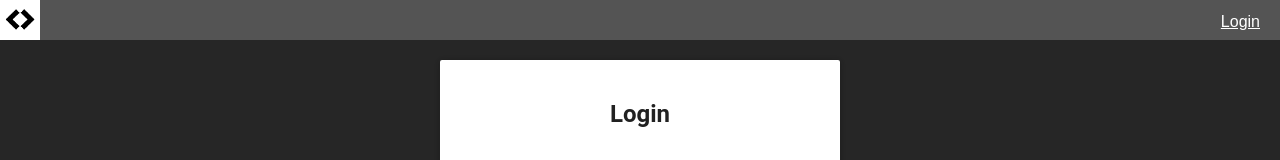
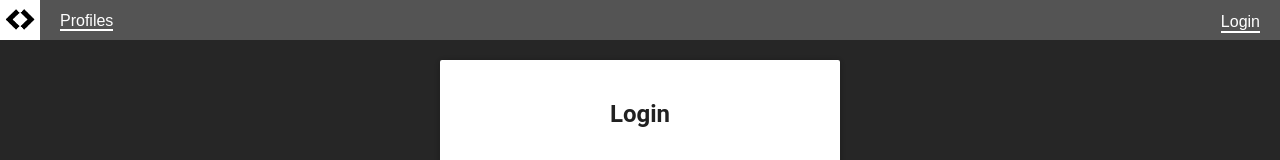
Before and after one commit to alexmorten/code-ui, a React (Create React App) app: page /login in a window 1280 px wide. Shown: the top 160 px of the page. Built offline with nearby package versions, Linux system fonts and the light colour scheme.

Commit message:
# more styling

```diff
--- a/src/App.js
+++ b/src/App.js
@@ -25,6 +25,9 @@ class App extends Component {
         <div className="App">
           <div className="App-header">
             <img src={logo} alt="logo" className="logo"/>
+            <div className="navbar">
+                <NavLink className="link" activeClassName="link-active" to="/">Profiles</NavLink>
+            </div>
             {loginLink}
           </div>
           <div className="App-body">
--- a/src/css/App.css
+++ b/src/css/App.css
@@ -17,7 +17,12 @@ body{
   color: white;
   position: relative;
 }
-
+.navbar{
+  float: left;
+  margin-left: 40px;
+  position: relative;
+  bottom: 8px;
+}
 .App-intro {
   font-size: large;
 }
@@ -26,6 +31,10 @@ body{
 }
 .link{
   color: white;
+  text-decoration: none;
+}
+.link-active{
+  border-bottom: 2px solid white;
 }
 .login{
   float: right;
```
